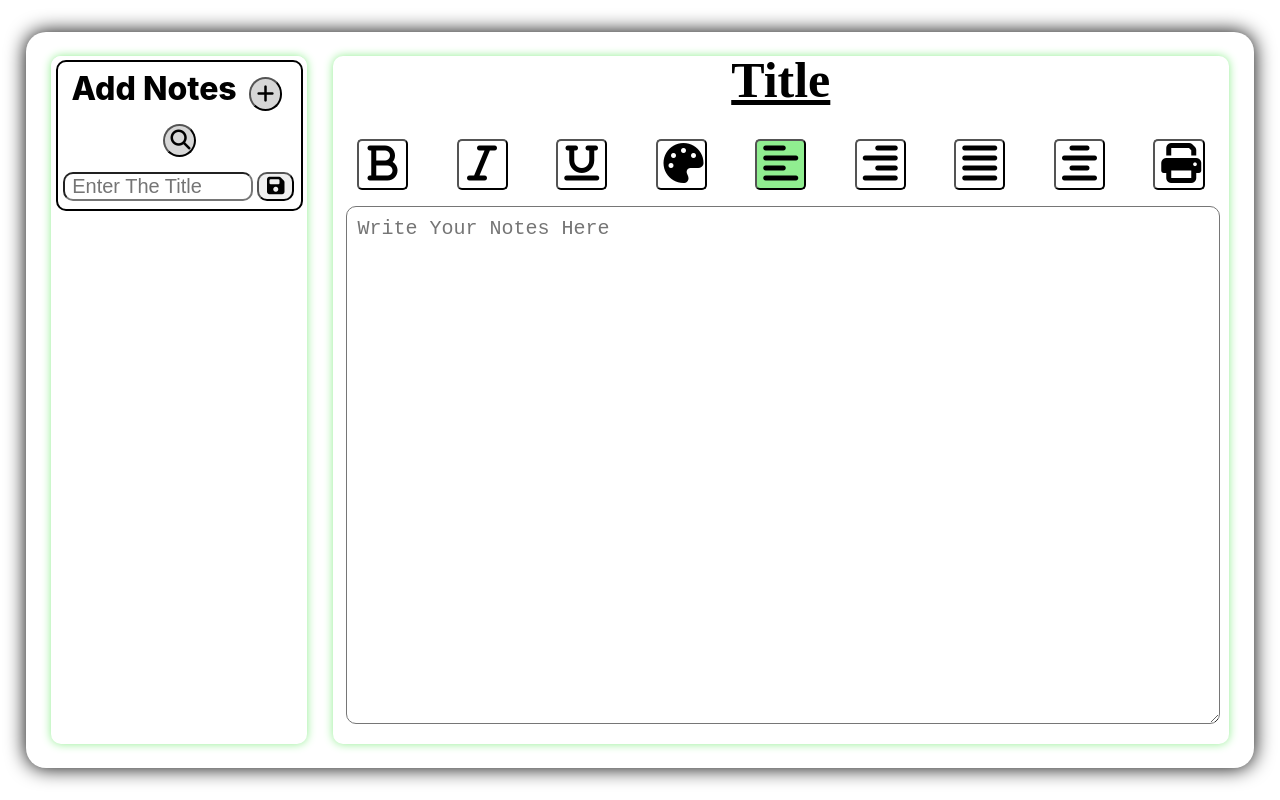
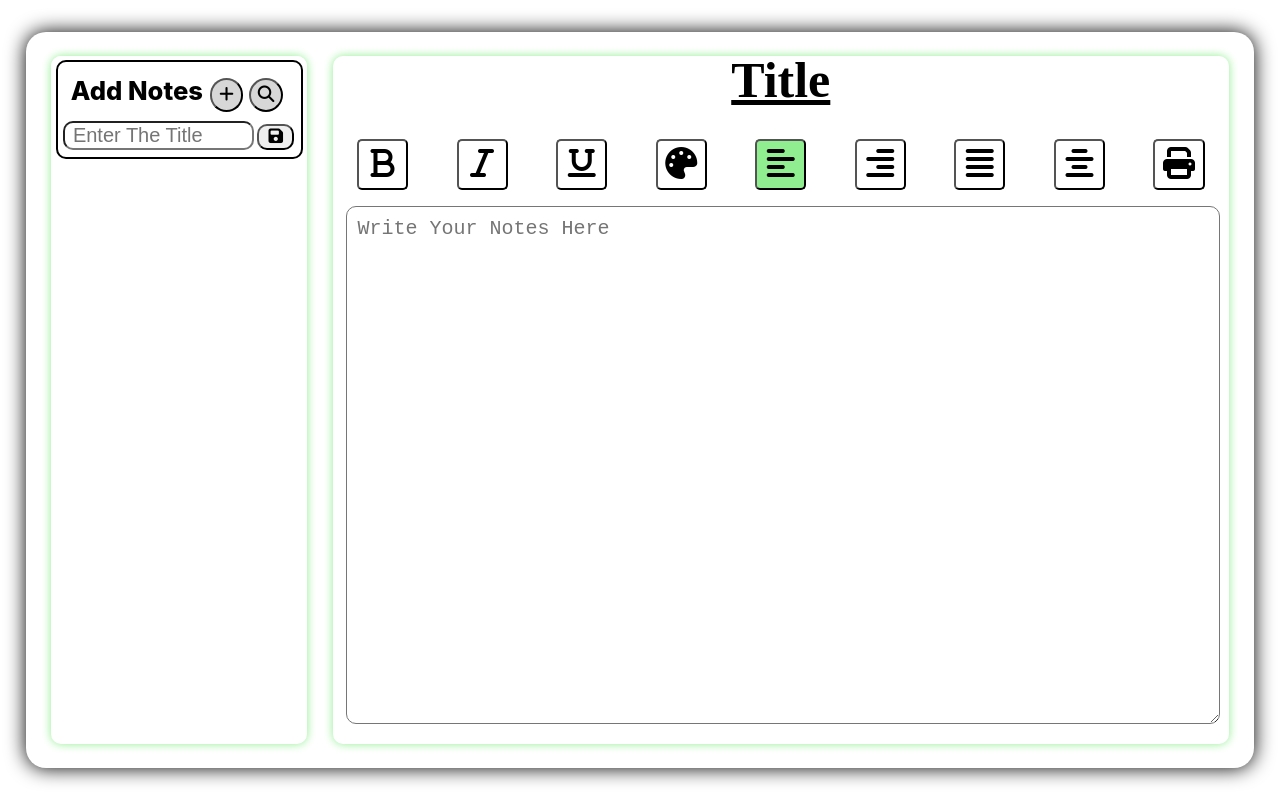
Before and after one commit to SnowFlowerr/Notes-Maker, a React (Create React App) app: page / in a window 1280 px wide. Built offline with nearby package versions, Linux system fonts and the light colour scheme.

Commit message:
Bug fixed

```diff
--- a/src/components/Home.jsx
+++ b/src/components/Home.jsx
@@ -10,7 +10,7 @@ export default function Home() {
     return (
         <div className={styles.BigBox}>
             <Navbar note={note} setNote={setNote} arrNotes={arrNotes} setArrNotes={setArrNotes}></Navbar>
-            <Notes note={note} setNote={setNote} arrNotes={arrNotes} setArrNotes={setArrNotes}></Notes>
+            <Notes note={note} setNote={setNote}></Notes>
         </div>
     )
 }
--- a/src/components/Navbar.module.css
+++ b/src/components/Navbar.module.css
@@ -11,18 +11,18 @@
 .addNotesBtn{
     /* border: 2px solid black; */
     background-color: rgb(215, 215, 215);
-    font-size: 20px;
+    font-size: 1.3vw;
     text-align: center;
-    margin: 5px;
+    margin: 0.1vw;
     width: 2.6vw;
     height: 2.6vw;
     border-radius: 100%;
     font-weight: 900;
-    margin-top: 15px;
+    margin-top: 2vh;
 }
 .searchBtn{
     background-color: rgb(215, 215, 215);
-    font-size: 20px;
+    font-size: 1.3vw;
     text-align: center;
     margin: 5px;
     width: 2.6vw;
@@ -32,7 +32,7 @@
 }
 .addNotes{
     text-align: center;
-    font-size: 32px;
+    font-size: 2vw;
     font-weight: 800;
     position: fixed;
     z-index: 10;
@@ -69,14 +69,14 @@
 .inputBox button{
     width: 15%;
     border-radius: 10px;
-    font-size: 20px;
-    margin: 2px;
+    font-size: 1.3vw;
+    margin: 0.1vw;
 }
 .titleBtn{
     width: 83%;
     margin-left: 2%;
     margin-bottom: 2%;
-    font-size: 20px;
+    font-size: 1.3vw;
     background-color: white;
     border-radius: 5px;
 }
@@ -84,21 +84,21 @@
     margin-top: 42%;
 }
 .deleteBtn{
-    font-size: 20px;
+    font-size: 1.3vw;
 }
 
 .updateBtn{
     position: fixed;
     right: 5.5vw;
     top: 9vh;
-    font-size: 30px;
+    font-size: 2vw;
     border-radius: 10px;
 }
 .closeBtn{
     position: fixed;
     left: 27.5vw;
     top: 9vh;
-    font-size: 30px;
+    font-size: 2vw;
     border-radius: 10px;
 }
 .space{
--- a/src/components/Notes.jsx
+++ b/src/components/Notes.jsx
@@ -1,4 +1,4 @@
-import React, { useState } from 'react'
+import React, { useState, useEffect } from 'react'
 import styles from "./Notes.module.css"
 import { ColorPicker } from 'primereact/colorpicker';
 
@@ -16,7 +16,7 @@ export default function Notes({ note, setNote }) {
 
     function handleChange(e) {
         e.preventDefault();
-            setNote({ ...note, [e.target.id]: e.target.value })
+        setNote({ ...note, [e.target.id]: e.target.value })
     }
     function handleBold(e) {
         e.preventDefault();
@@ -77,9 +77,6 @@ export default function Notes({ note, setNote }) {
             document.getElementById("center").style.backgroundColor = "white"
             document.getElementById("justify").style.backgroundColor = "white"
         }
-        // else {
-        //     document.getElementById("left").style.backgroundColor = "white"
-        // }
     }
     function handleRight(e) {
         e.preventDefault();
@@ -147,17 +144,18 @@ export default function Notes({ note, setNote }) {
             WinPrint.print();
             WinPrint.close();
         }
-        setPrint(true);
+        setPrint(false);
     }
     function handleColorChange(e) {
         setColor(e.target.value)
+    }
+    useEffect(() => {
         document.getElementById("text").style.color = `#${color}`;
-    }
+    });
 
     return (
         <div className={styles.Notesbox}>
             <div className={styles.notesName}>
-
                 <label htmlFor="title"><u>{note.title === "" ? "Title" : note.title}</u></label>
             </div>
             <div className={styles.funBtn}>
--- a/src/components/Notes.module.css
+++ b/src/components/Notes.module.css
@@ -40,14 +40,14 @@
 }
 
 .btn {
-    font-size: 40px;
+    font-size: 2.5vw;
     height: 4vw;
     width: 4vw;
     background-color: white;
     border-radius: 5px;
 }
 .btnleft{
-    font-size: 40px;
+    font-size: 2.5vw;
     height: 4vw;
     width: 4vw;
     background-color: lightgreen;
```
